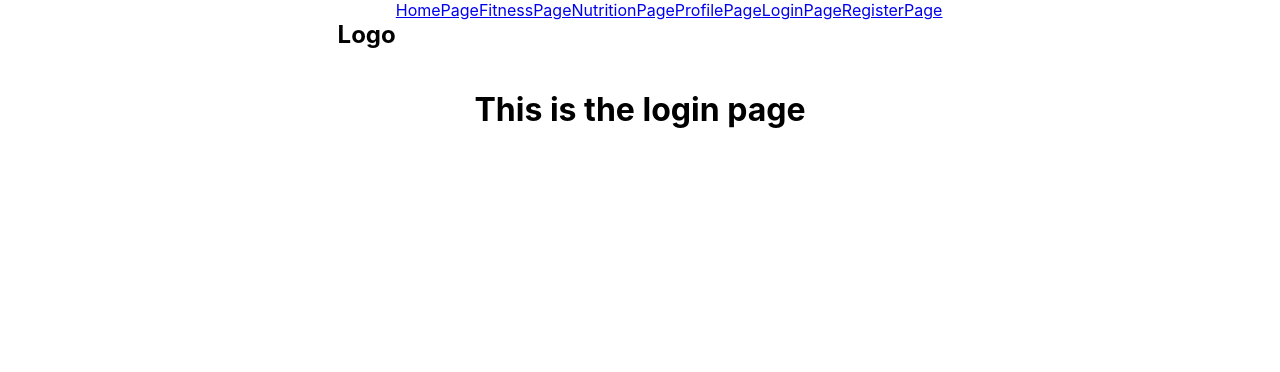
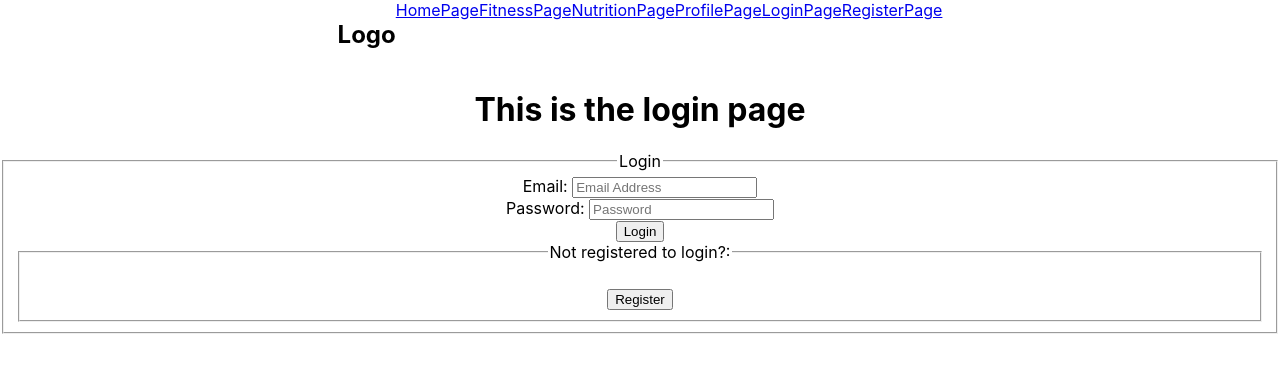
Before and after one commit to pht1207/capstone-fitness-app, a React (Create React App) app: page /LoginPage in a window 1280 px wide. Shown: the top 372 px of the page. Built offline with nearby package versions, Linux system fonts and the light colour scheme.

Commit message:
Added code to login.js

```diff
--- a/src/pages/LoginRegistrationPage/LoginPage.js
+++ b/src/pages/LoginRegistrationPage/LoginPage.js
@@ -5,20 +5,30 @@ function LoginPage() {
 
   //Your code to make the site functional goes in this empty space. The 'return()' below is what renders on the page (the html)
 
-  //Inserted by parker: https://capstone.parkert.dev/backend/login
-
-  /* Added by Parker to be used later. Leave this code for now.
-  function onSubmit(e){
-    e.preventDefaults();
-    console.log("form submitted");
-  }
-  */
 
 
 
   return (
     <div className="LoginPage">
         <h1>This is the login page</h1>
+        <form id="login">
+            <fieldset>
+                <legend>Login</legend>
+                    <label>Email: </label>
+                    <input type="email" name="email" placeholder="Email Address" required/>
+                    {/*<!--<span id="emailError" style="color:red"></span>-->*/}<br/>
+                    <label>Password: </label>
+                    <input type="password" name="password" placeholder="Password" required/>
+                    {/*<!--<span id="passwordError" style="color:red"></span>-->*/}<br/>
+                {/*<!--How to save the user information, so they can login?-->
+                <!--Forgot Password-->*/}
+                {/*<!--The system shall verify if an email exists, so that it doesn't tell people that an email and password is wrong, and they have more than one email, so they don't know which one.-->*/}
+                <a href="HomePage.js"><button type="submit">Login</button></a><br/>
+                <fieldset>
+                    <legend>Not registered to login?: </legend><br/><a href="RegisterPage.js"><button type="button" formnovalidate>Register</button></a>
+                </fieldset>
+            </fieldset>
+        </form>
     </div>
   );
 }
```
